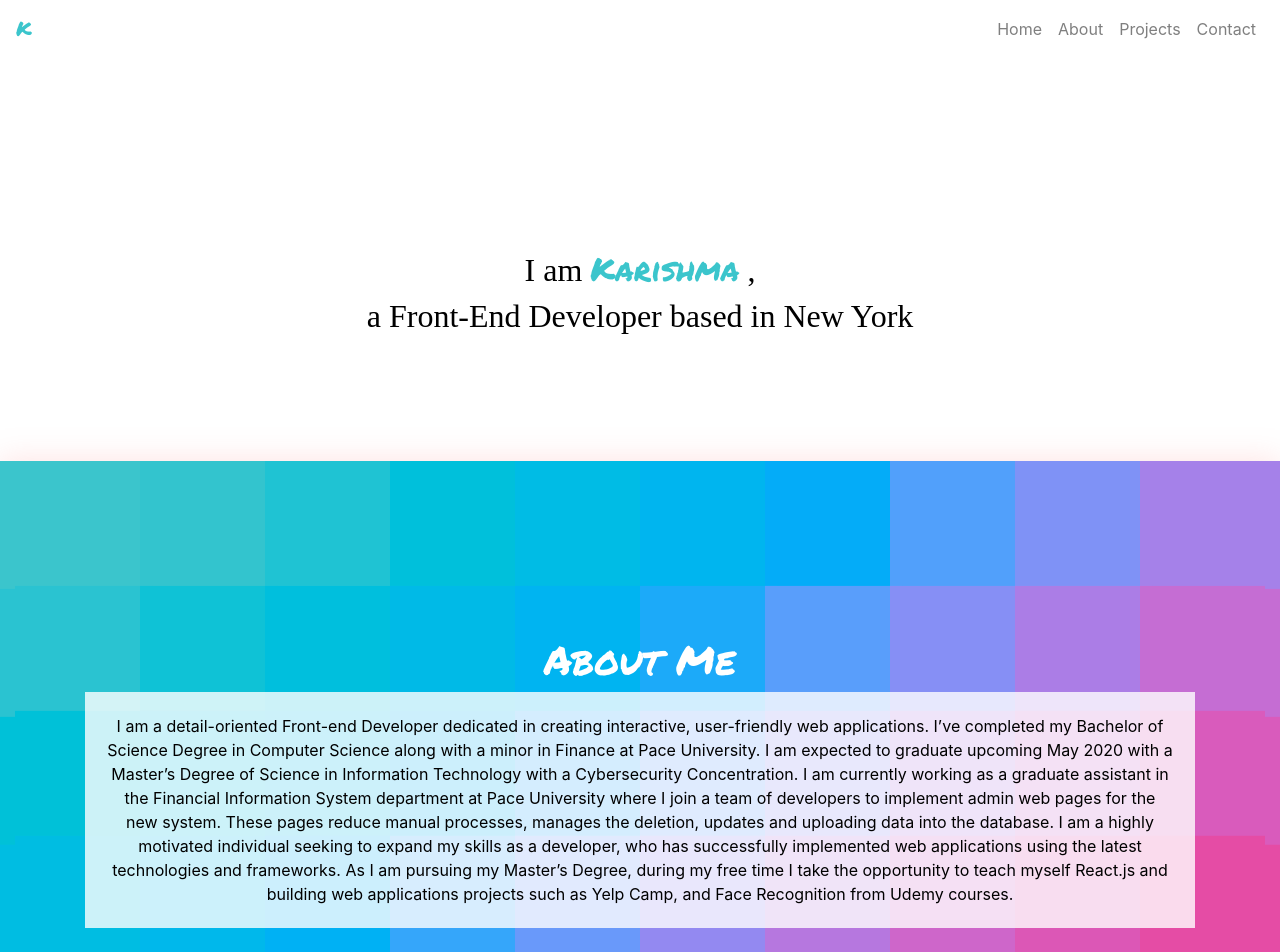
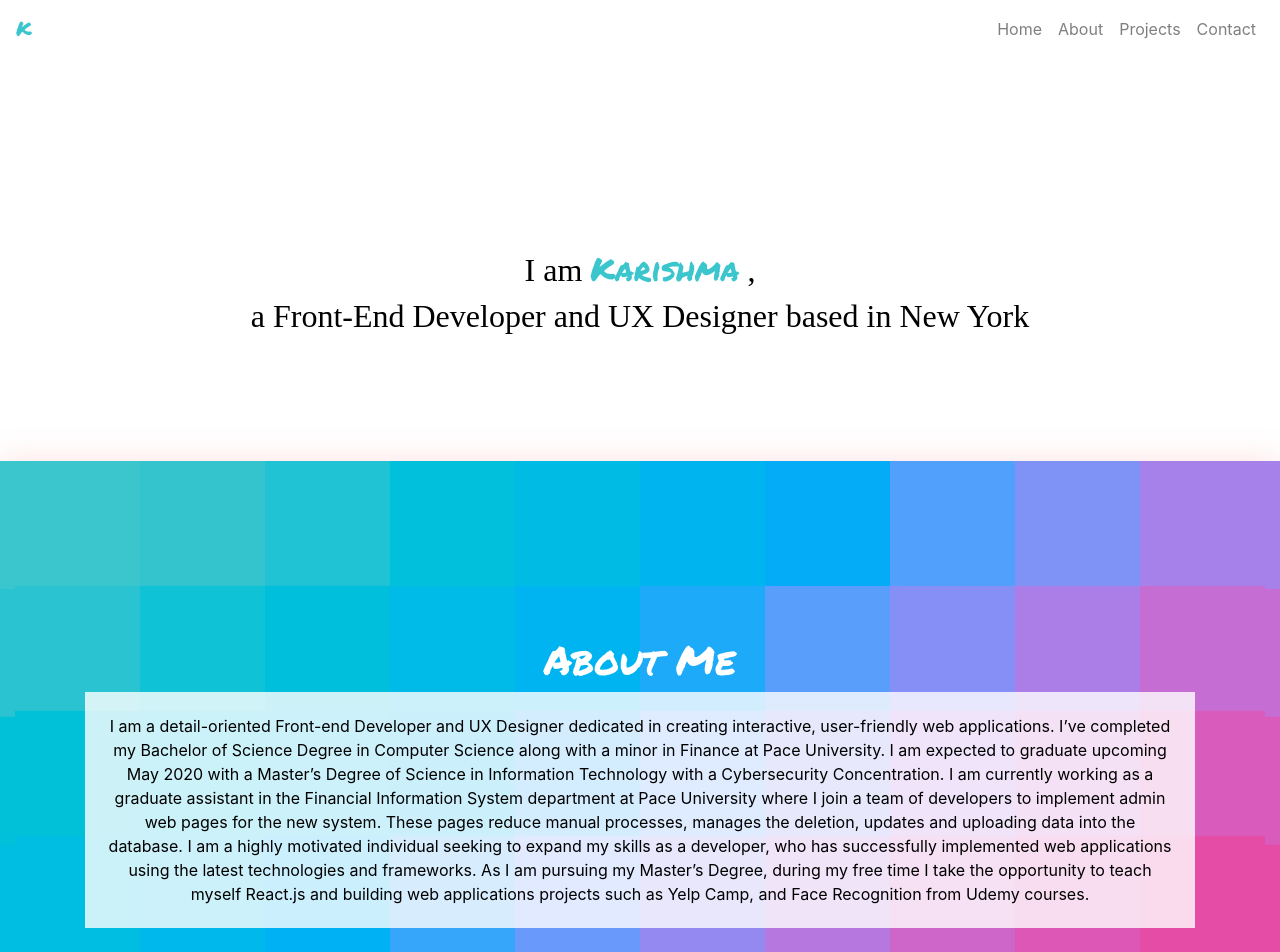
Before and after one commit to ksaini75/Portfolio_2020, a React (Create React App) app: page /home in a window 1280 px wide. Shown: the top 952 px of the page. Built offline with nearby package versions, Linux system fonts and the light colour scheme; a web font is replaced by a local one.

Commit message:
updated the about/home animation to include UX designer

```diff
--- a/src/components/About.js
+++ b/src/components/About.js
@@ -18,7 +18,7 @@ const About = () => (
   <Row>
   <Col lg={12} >
   <p className = "aboutContent">
-    I am a detail-oriented Front-end Developer dedicated in creating interactive, user-friendly web applications.
+    I am a detail-oriented Front-end Developer and UX Designer dedicated in creating interactive, user-friendly web applications.
     I’ve completed my Bachelor of Science Degree in Computer Science along with a minor in Finance at Pace University.
     I am expected to graduate upcoming May 2020 with a Master’s Degree of Science in Information Technology with a Cybersecurity Concentration.
     I am currently working as a graduate assistant in the Financial Information System department at Pace University where I join a team of developers to implement admin web pages for the new system.
--- a/src/components/Animation.js
+++ b/src/components/Animation.js
@@ -18,7 +18,7 @@ return (
     <link href="https://fonts.googleapis.com/css?family=Fredericka+the+Great|Lateef|Rubik:500|Open+Sans|Rancho|Nunito|Permanent+Marker&display=swap" rel="stylesheet"></link>
 
     <animated.h1 style ={test} className="homeText"> I am <span>Karishma</span> ,     </animated.h1>
-    <animated.h5 style ={test} className="homeText"> a Front-End Developer based in New York</animated.h5>
+    <animated.h5 style ={test} className="homeText"> a Front-End Developer and UX Designer based in New York</animated.h5>
   </Container>
 )
 }
```
